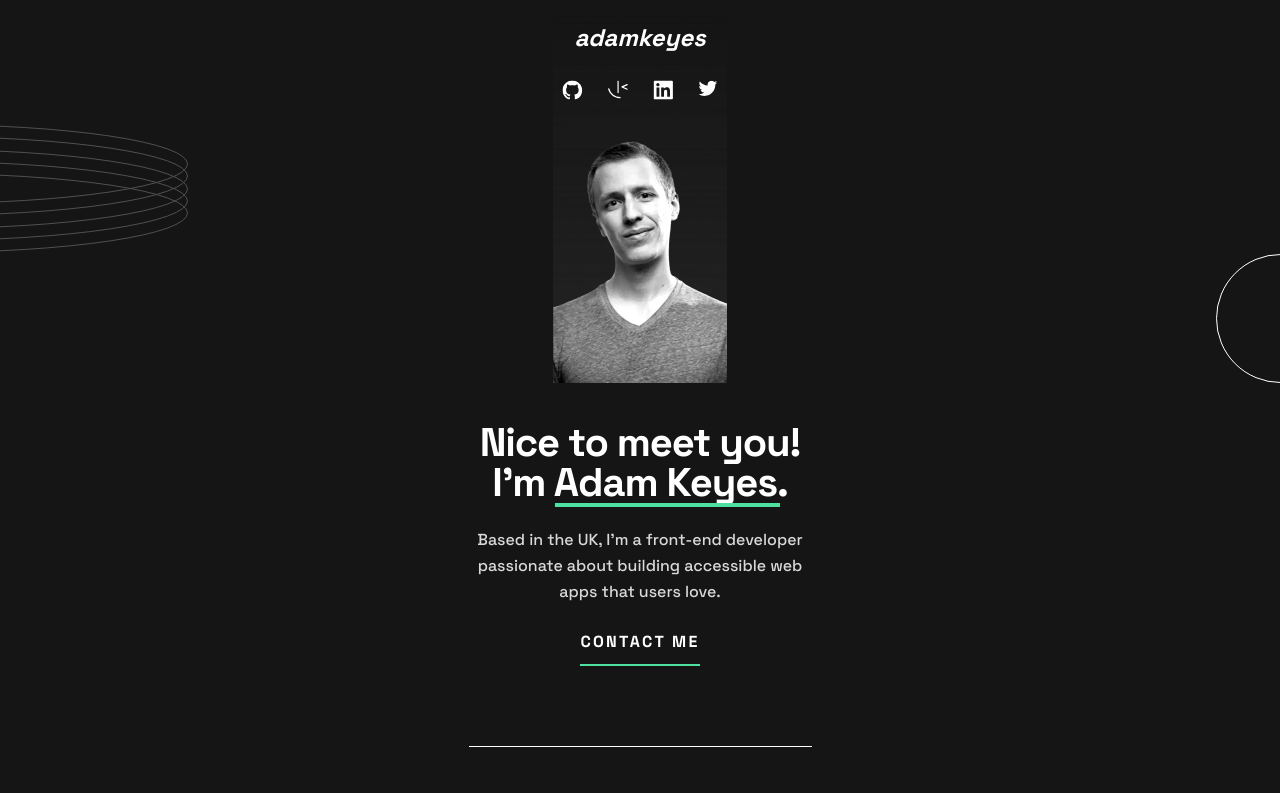
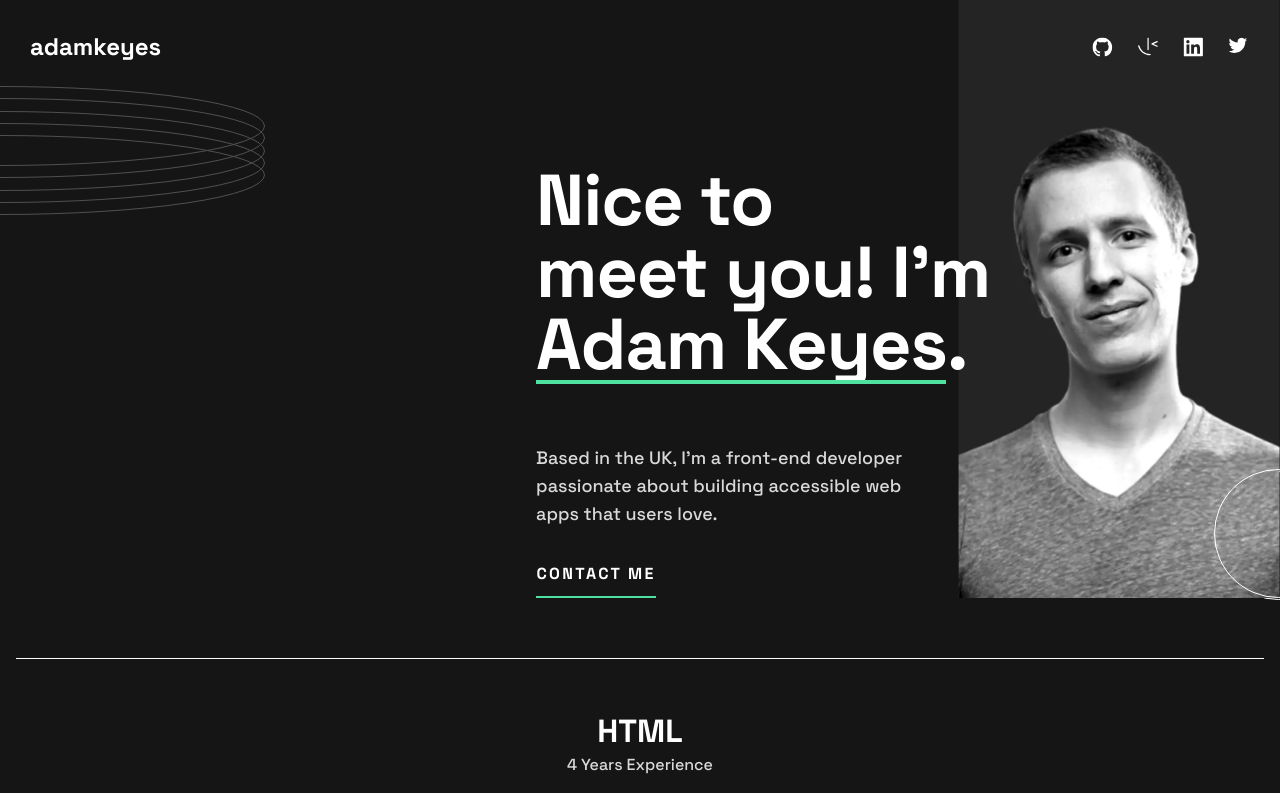
Before and after one commit to EkaAbashidze/single-page-developer-portfolio, a React (Create React App) app: page / in a window 1280 px wide. Shown: the top 793 px of the page. Built offline with nearby package versions, Linux system fonts and the light colour scheme.

Commit message:
intro tablet responsiveness setup

```diff
--- a/src/components/Intro.tsx
+++ b/src/components/Intro.tsx
@@ -1,5 +1,7 @@
 import React from "react";
 import ProfileImg from "../assets/images/image-profile-mobile.webp";
+import ProfileImgTablet from "../assets/images/image-profile-tablet.webp"
+import ProfileImgDesktop from "../assets/images/image-profile-desktop.webp"
 import IconFrontEnd from "../assets/svg/IconFrontEnd";
 import IconGithub from "../assets/svg/IconGithub";
 import IconLinkedin from "../assets/svg/IconLinkedin";
@@ -8,9 +10,10 @@ import Stack from "./Stack";
 
 export default function intro() {
   return (
-    <div className="flex flex-col items-center text-center relative text-white">
-      <div className="absolute top-[20px] flex flex-col gap-y-[22px]">
-        <h2 className="font-grotesk-bold text-2xl leading-[36px]"> <em>adamkeyes</em></h2>
+    <div className="flex flex-col items-center sm:text-center relative text-white w-full">
+
+      <div className="absolute top-[20px] flex flex-col gap-y-[22px] md:flex-row md:justify-between md:items-center md:top-[29px] md:left-0 md:w-full md:px-[30px]">
+        <h2 className="font-grotesk-bold text-2xl leading-[36px]"> adamkeyes</h2>
         <div className="flex justify-between gap-x-[20px]">
           <IconGithub />
           <IconFrontEnd />
@@ -18,21 +21,43 @@ export default function intro() {
           <IconTwitter />
         </div>
       </div>
-      <img src={ProfileImg} alt="" className="w-[174px] h-auto" />
 
-      <div className="flex flex-col items-end pt-[40px] pb-[20px]">
-        <h1 className="font-grotesk-bold text-[40px] leading-[40px] max-w-[343px] tracking-[-1.14px]">
-          Nice to meet you! I’m Adam Keyes.
+
+
+
+      <img src={ProfileImg} alt="" className="w-[174px] h-auto md:hidden lg:hidden" />
+
+
+
+      <div className="md:flex md:items-end md:justify-end md:w-full" >
+
+
+        <div className="hidden md:flex md:order-1 md:bg-patter-circle md:bg-no-repeat bg-[right_-63px_bottom_0px]" >
+        <img src={ProfileImgTablet} alt="" className="w-[322px] h-auto sm:hidden lg:hidden z-[-1]" />
+        </div>
+      <img src={ProfileImgDesktop} alt="" className="w-[444px] h-auto sm:hidden md:hidden" />
+
+
+
+
+
+  <div className="md:flex md:flex-col md:mr-[-32px] md:z-10 md:items-start" >
+
+      <div className="flex flex-col items-end pt-[40px] mb-[20px] md:items-start md:mb-[60px]">
+
+        <h1 className="font-grotesk-bold text-[40px] leading-[40px] max-w-[343px] tracking-[-1.14px] md:text-[72px] md:leading-[72px] md:max-w-[455px]">
+          Nice to <br className="hidden md:block"/> meet you! I’m <br className="hidden md:block"/> Adam Keyes.
         </h1>
-        <div className="w-[225px] h-[4px] bg-green mr-[32px]"></div>
+
+        <div className="w-[225px] h-[4px] bg-green mr-[32px] md:w-[410px] "></div>
       </div>
 
-      <p className="text-grey font-grotesk-medium font-medium text-base leading-[26px] max-w-[343px]">
+      <p className="text-grey font-grotesk-medium font-medium text-base leading-[26px] max-w-[343px] md:max-w-[400px] md:text-[18px] md:leading-[28px]">
         Based in the UK, I’m a front-end developer passionate about building
         accessible web apps that users love.
       </p>
 
-      <div className="pt-6">
+      <div className="pt-6 flex flex-col items-center md:pt-[34px]">
         <button className="font-grotesk-bold font-bold text-base leading -[26px] tracking-[2.28px] pb-[10px]">
           CONTACT ME
         </button>
@@ -40,7 +65,14 @@ export default function intro() {
         <div className="w-[120px] h-[2px] bg-green"></div>
       </div>
 
-      <div className="bg-white w-[343px] h-[1px] mt-[80px] mb-[40px]"></div>
+</div>
+
+
+</div>
+
+
+
+      <div className="bg-white w-full max-w-[calc(100%-32px)] md:m-x-[16px] h-[1px] mt-[80px] mb-[40px] md:mt-[60px] md:mb-[52px] "></div>
 
       <Stack stackName="HTML" years={4} />
 
@@ -54,7 +86,7 @@ export default function intro() {
 
       <Stack stackName="Sass" years={3} />
 
-      <div className="bg-white w-[343px] h-[1px] mt-[16px] mb-[80px]"></div>
+      <div className="bg-white w-full  h-[1px] mt-[16px] mb-[80px] max-w-[calc(100%-32px)]"></div>
     </div>
   );
 }
--- a/src/index.css
+++ b/src/index.css
@@ -14,6 +14,12 @@ body {
   background-image: url("./assets/images/pattern-rings.svg"), url("./assets/images/pattern-circle.svg"), url("./assets/images/pattern-rings.svg");
   background-repeat: no-repeat;
   background-position: left -342px top 124px, right -65px top 254px, top 1287px right -334px;
+}
+
+@media screen and (min-width: 768.5px) {
+  body {
+    background-position: left -342px top 124px, right -65px top 254px, top 1287px right -334px;
+  }
 }
 
 @font-face {
@@ -36,3 +42,9 @@ body {
   font-weight: 500;
   font-style: normal;
 }
+
+@media screen and (min-width: 768.5px) {
+  body {
+    background-position: left -265px top 86px, right -63px top 471px, top 1047px right -332px;
+  }
+}
```
